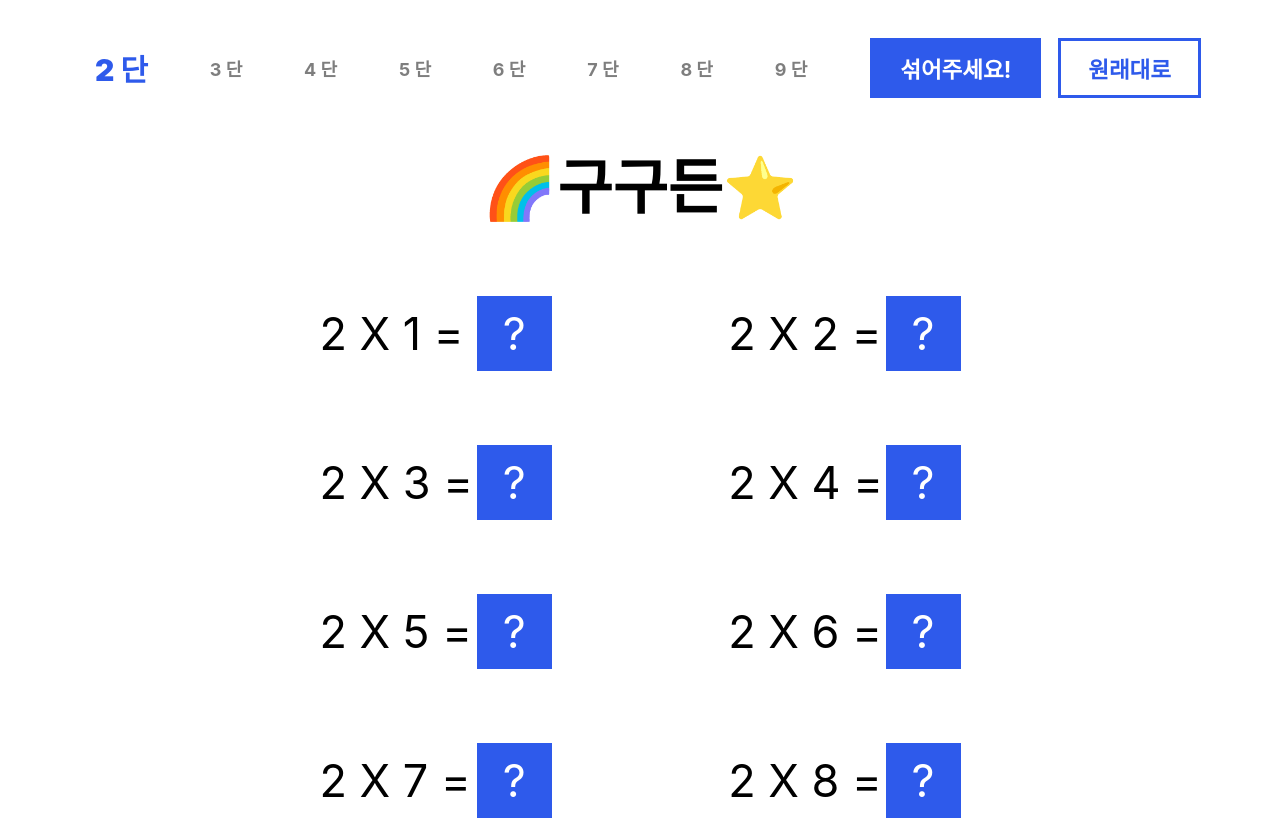
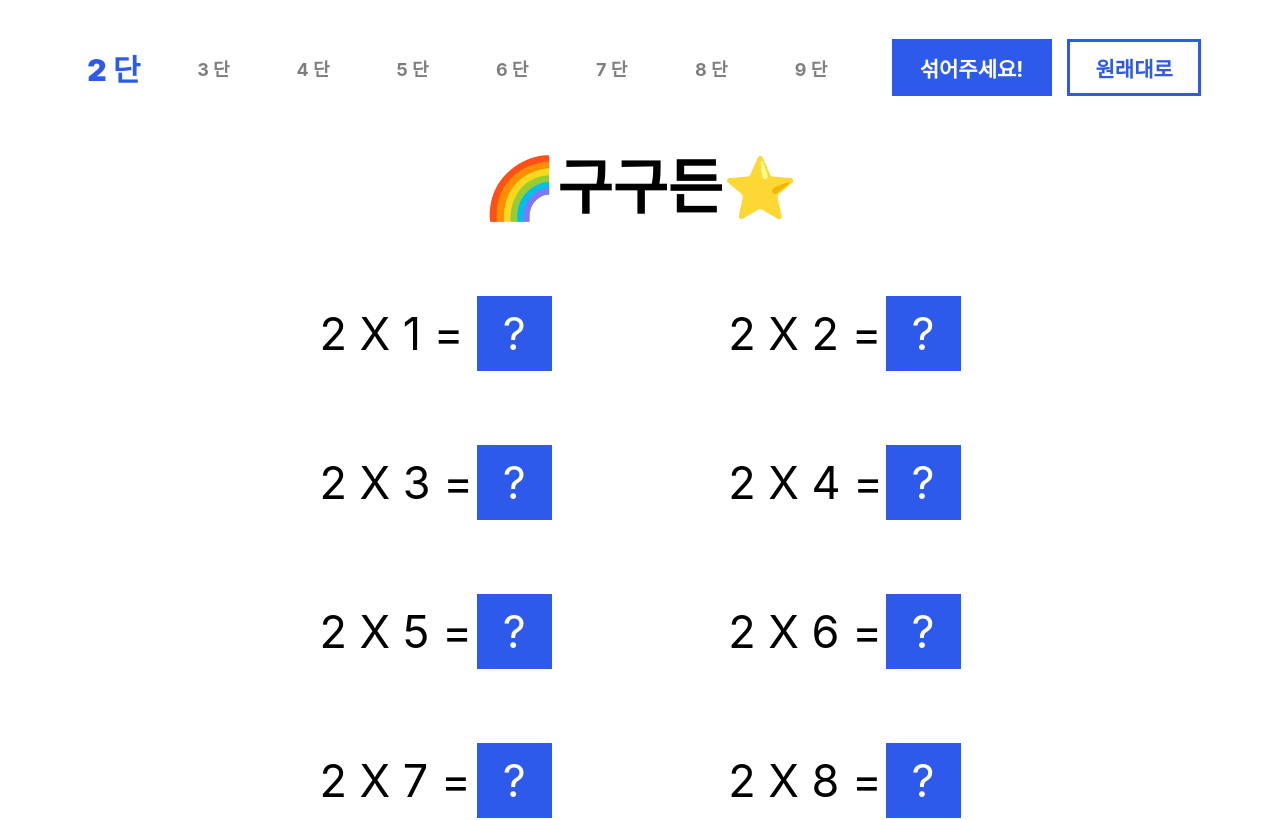
Before and after one commit to toypiano/googooden, a React (Create React App) app: page / in a window 1280 px wide. Shown: the top 820 px of the page. Built offline with nearby package versions, Linux system fonts and the light colour scheme.

Commit message:
Expand navitems tabbable area + Fix Nav layout

```diff
--- a/src/Button.tsx
+++ b/src/Button.tsx
@@ -16,7 +16,7 @@ const StyledButton = styled.button<{ outline: boolean | undefined }>`
   margin-left: 0.75em;
   display: block;
   font: inherit;
-  font-size: 1.5rem;
+  font-size: 1.4rem;
   font-weight: 700;
   background: var(--cl-primary);
   color: white;
--- a/src/Navbar.tsx
+++ b/src/Navbar.tsx
@@ -9,7 +9,6 @@ const StyledNavbar = styled.nav`
   align-self: center;
   width: 90%;
   max-width: 1400px;
-  height: 5em;
   margin: 2em auto var(--y-spacer);
   display: flex;
   flex-wrap: wrap;
@@ -18,12 +17,19 @@ const StyledNavbar = styled.nav`
 
   ul {
     min-width: 60%;
+    height: 5rem;
     display: block;
     display: flex;
     justify-content: space-around;
     align-items: center;
     flex: 1 1 auto;
     li {
+      width: 100%;
+      height: 100%;
+      padding: 0.5em 0;
+      display: flex;
+      justify-content: center;
+      align-items: center;
       cursor: pointer;
       transition: all 200ms ease-in-out;
       font-size: 1.2rem;
--- a/src/index.scss
+++ b/src/index.scss
@@ -59,6 +59,7 @@ p {
 ul {
   list-style: none;
   padding: 0;
+  margin: 0;
 }
 
 .App {
```
Also changed, not shown: firebase.json (added), public/logo.svg (renamed from public/logo 15-50-40-078.svg), public/manifest.json, 1 other file (tests, documents, lock files or other folders).
